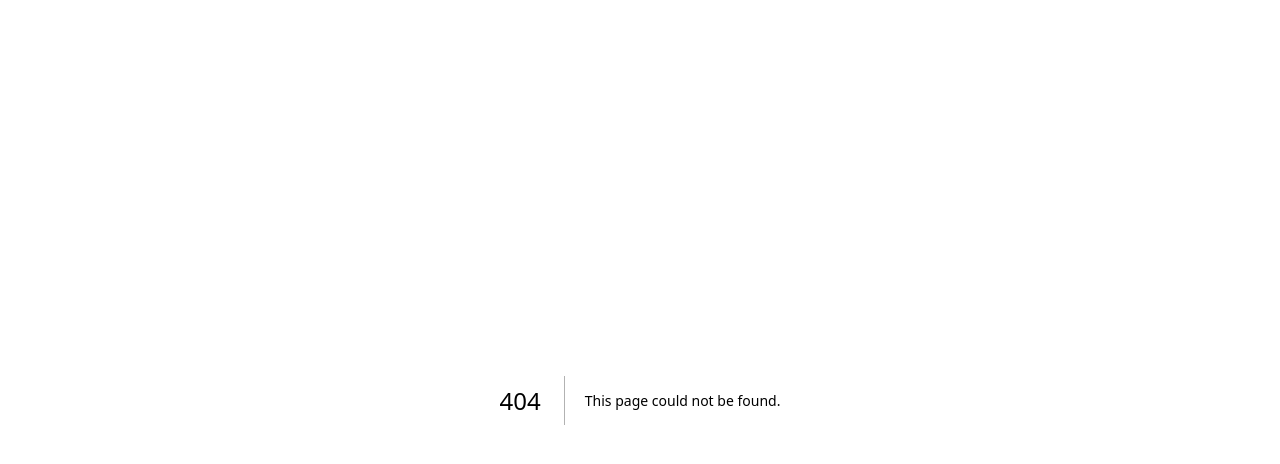
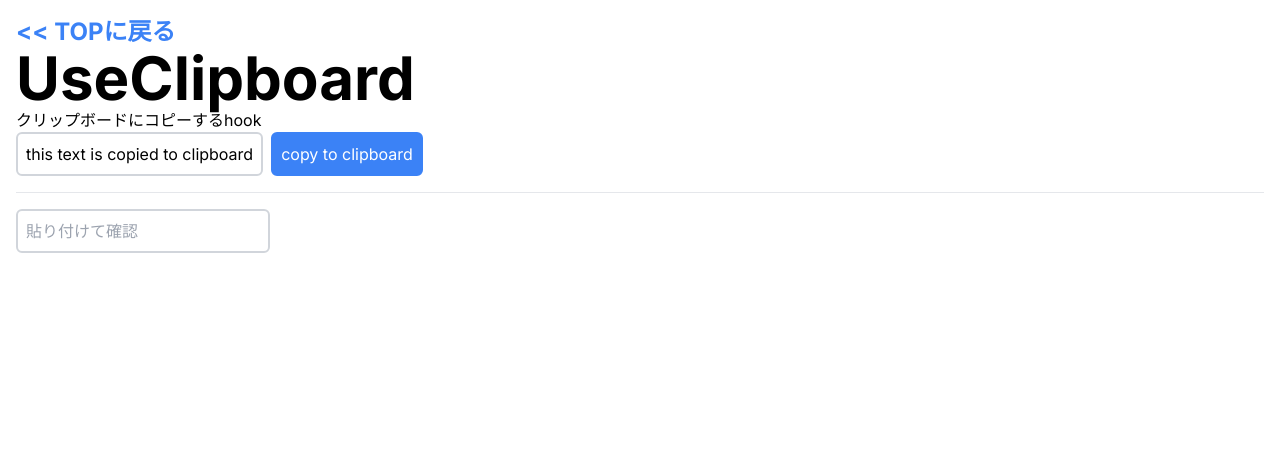
Before and after one commit to mizukenvivid/lets-custom-hooks, a Next.js app: page /useClipboard in a window 1280 px wide. Before the commit this address had no page. Shown: the top 464 px of the page. Built offline with nearby package versions, Linux system fonts and the light colour scheme.

Commit message:
feat: `useClipboard` 実装

```diff
--- /dev/null
+++ b/src/app/useClipboard/page.tsx
@@ -0,0 +1,42 @@
+"use client";
+
+import Link from "next/link";
+
+import { useClipboard } from "@/hooks/useClipboard";
+
+const copyText = "this text is copied to clipboard";
+
+export default function UseClipboard() {
+  const [copied, copy] = useClipboard();
+
+  return (
+    <main className="p-4">
+      <Link className="text-left text-2xl font-bold text-blue-500 hover:text-blue-800" href="/">
+        {"<< TOPに戻る"}
+      </Link>
+      <div>
+        <h1 className="text-left text-6xl font-bold">UseClipboard</h1>
+        <p>クリップボードにコピーするhook</p>
+      </div>
+
+      <div className="flex gap-2">
+        <p className="min-w-[200px] rounded-md border-2 border-gray-300 p-2">{copyText}</p>
+        <button
+          className="rounded-md border-2 border-blue-500 bg-blue-500 p-2 text-white hover:border-blue-700 hover:bg-blue-700"
+          onClick={() => copy(copyText)}
+        >
+          copy to clipboard
+        </button>
+        {copied && <p className="rounded-md border-2 border-gray-300 bg-gray-100 p-2">copied!</p>}
+      </div>
+
+      <hr className="my-4 w-full border-gray-200" />
+
+      <input
+        className="rounded-md border-2 border-gray-300 p-2"
+        placeholder="貼り付けて確認"
+        type="text"
+      />
+    </main>
+  );
+}
--- /dev/null
+++ b/src/hooks/useClipboard.ts
@@ -0,0 +1,24 @@
+import { useCallback, useState } from "react";
+
+/**
+ * useClipboard
+ * Provides a custom hook for copying text to the clipboard.
+ * @example
+ * const [copied, copy] = useClipboard();
+ * copy("Text to copy");
+ * @returns Array of [copied, copy]
+ * copied: Boolean indicating whether text was copied
+ * copy: Function to copy text to clipboard
+ */
+export const useClipboard = () => {
+  const [copied, setCopied] = useState(false);
+
+  const copy = useCallback((text: string) => {
+    navigator.clipboard.writeText(text).then(() => {
+      setCopied(true);
+      setTimeout(() => setCopied(false), 1000);
+    });
+  }, []);
+
+  return [copied, copy] as const;
+};
```
